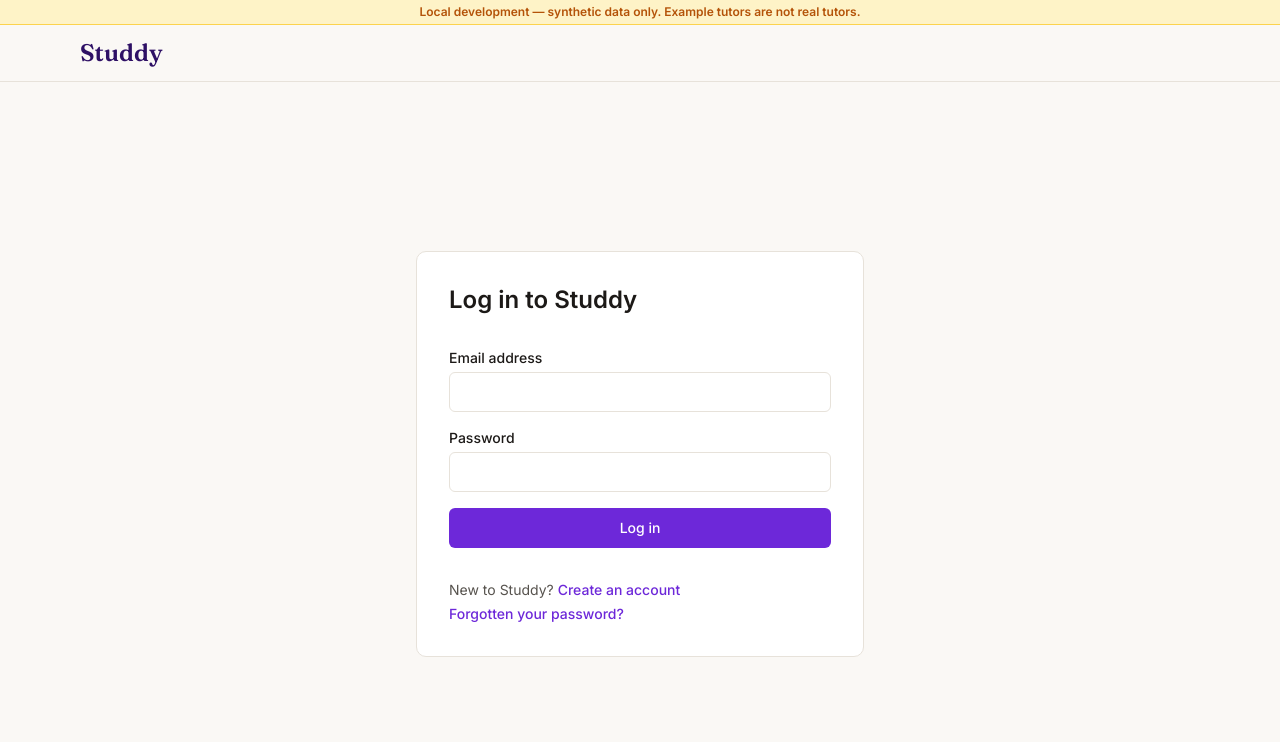
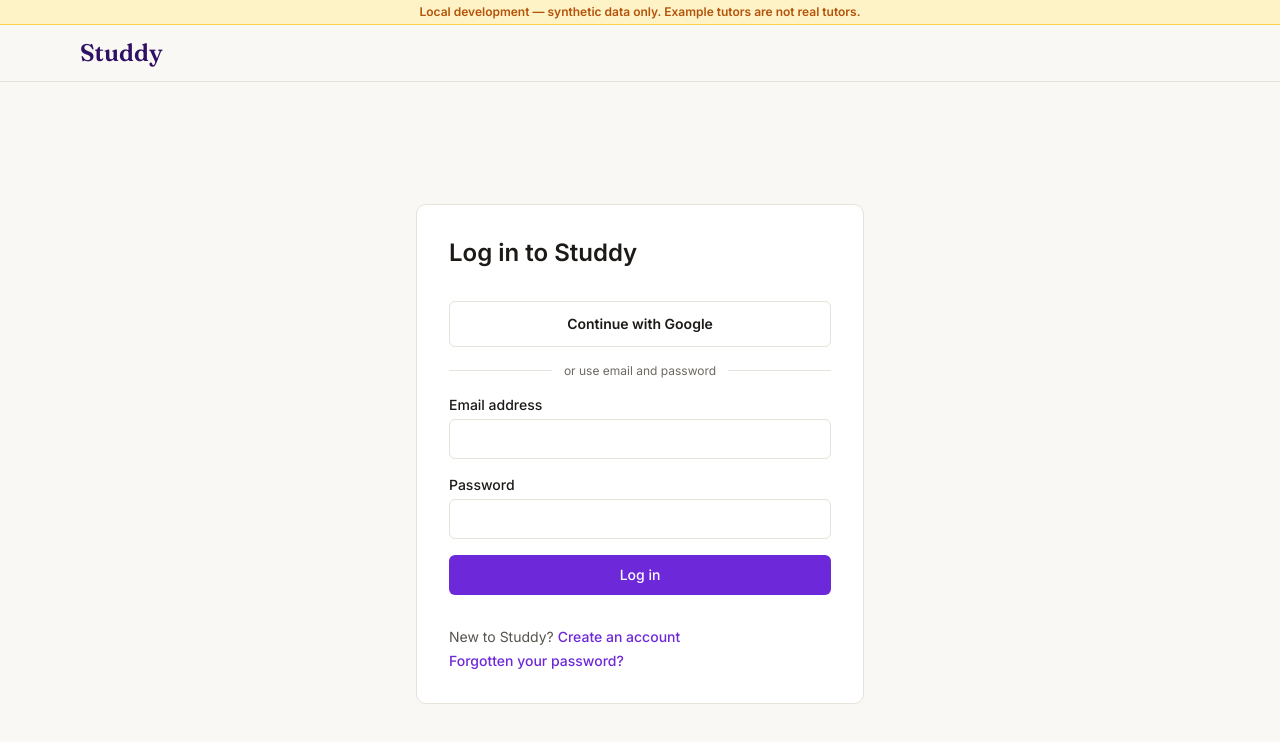
Before and after one commit to darshabloom/Studdy, a Next.js app in the folder apps/web/: page /sign-in in a window 1280 px wide. Shown: the top 742 px of the page. Built offline with nearby package versions, Linux system fonts and the light colour scheme.

Commit message:
feat: show Google-first auth and preserve passwords [sc-42]

```diff
--- a/apps/web/src/app/(auth)/sign-in/page.tsx
+++ b/apps/web/src/app/(auth)/sign-in/page.tsx
@@ -1,5 +1,6 @@
 import Link from 'next/link';
-import { Card } from '@studdy/design-system';
+import { Alert, Card } from '@studdy/design-system';
+import { GoogleSignIn } from '@/components/auth/google-sign-in';
 import { SignInForm } from './sign-in-form';
 
 export const metadata = { title: 'Log in' };
@@ -7,13 +8,21 @@ export const metadata = { title: 'Log in' };
 export default async function SignInPage({
   searchParams,
 }: {
-  searchParams: Promise<{ next?: string }>;
+  searchParams: Promise<{ next?: string; error?: string }>;
 }) {
-  const { next } = await searchParams;
+  const { next, error } = await searchParams;
   return (
     <Card>
       <h1 className="text-2xl font-semibold">Log in to Studdy</h1>
+      {error === 'google_unavailable' ? (
+        <div className="mt-4">
+          <Alert tone="critical">Google sign-in is unavailable. You can still sign in with email and password.</Alert>
+        </div>
+      ) : null}
       <div className="mt-6">
+        <GoogleSignIn next={next ?? '/workspace'} />
+      </div>
+      <div className="mt-4">
         <SignInForm next={next ?? ''} />
       </div>
       <div className="mt-6 flex flex-col gap-1 text-sm text-text-secondary">
```
